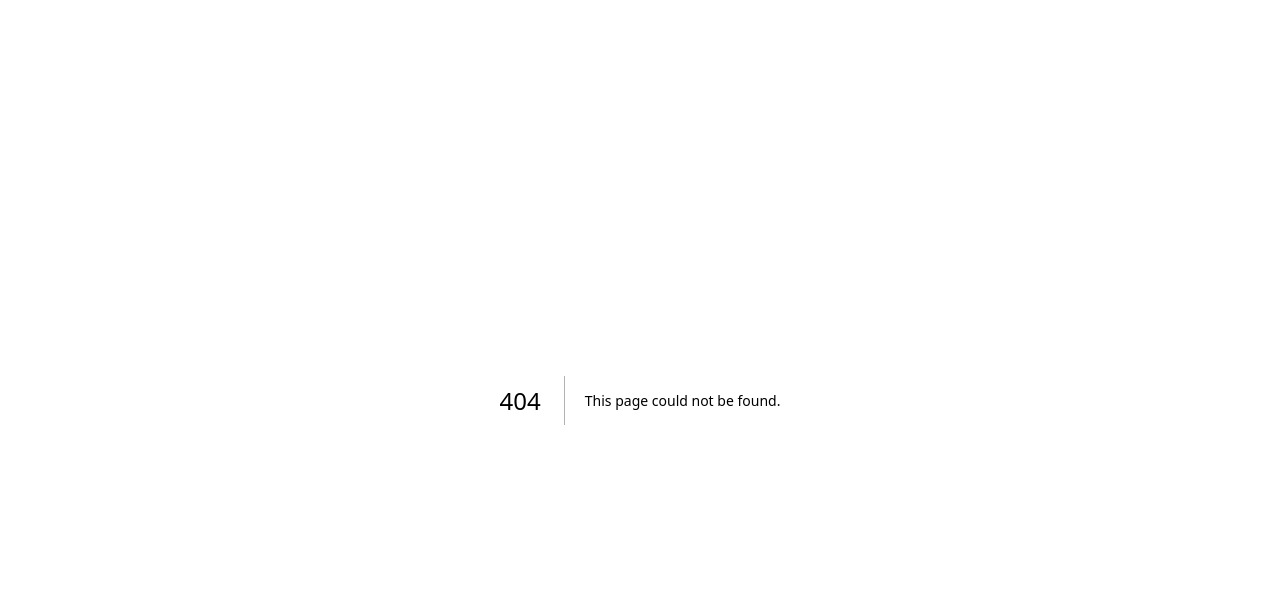
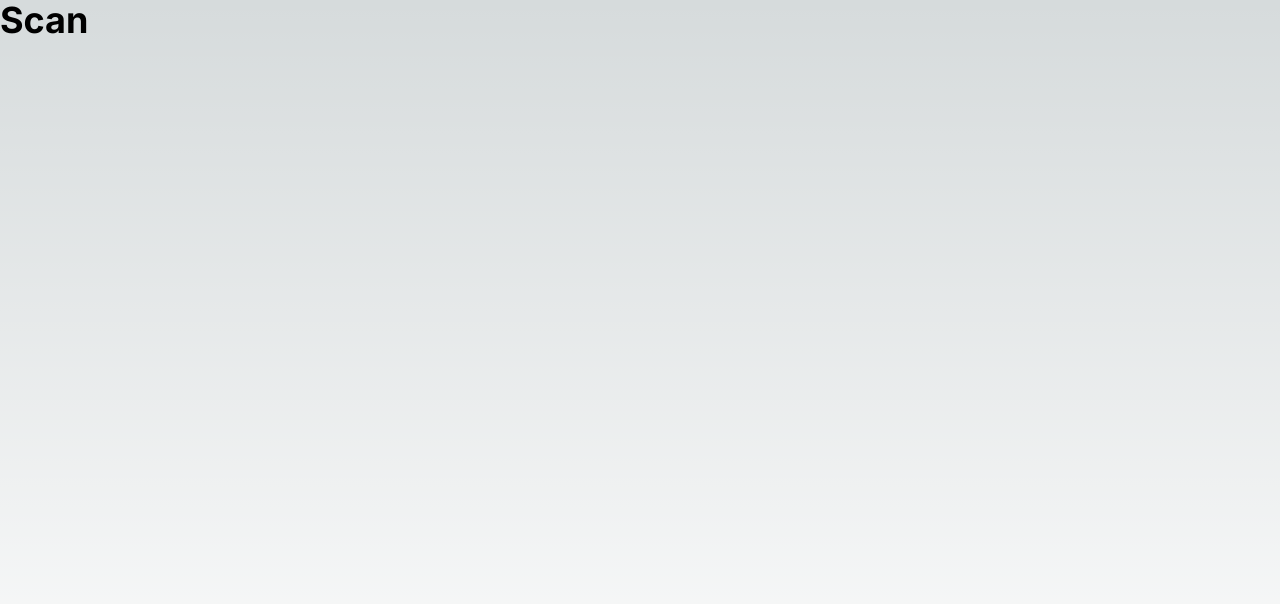
Before and after one commit to yuvenalmash/dl-scan, a Next.js app: page /scan in a window 1280 px wide. Before the commit this address had no page. Shown: the top 604 px of the page. Built offline with nearby package versions, Linux system fonts and the light colour scheme.

Commit message:
Add scan page component

```diff
--- /dev/null
+++ b/app/scan/page.js
@@ -0,0 +1,9 @@
+export default function Scan() {
+  return (
+    <div className="flex flex-col">
+      <h1 className="text-4xl font-bold">
+        Scan
+      </h1>
+    </div>
+  );
+}
```
